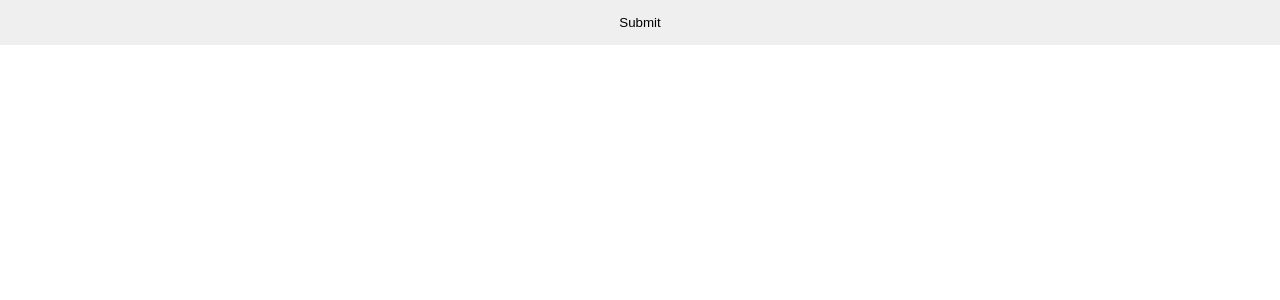
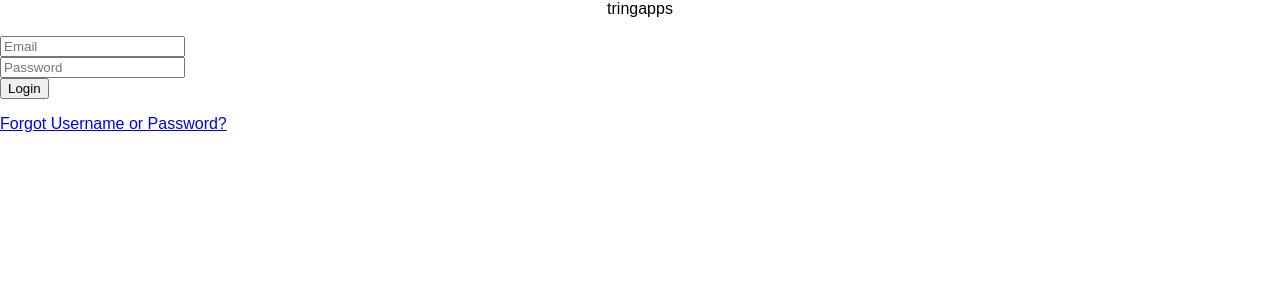
Before and after one commit to Mokesh-off/dummy_HRMS, a React (Create React App) app: page / in a window 1280 px wide. Shown: the top 300 px of the page. Built offline with nearby package versions, Linux system fonts and the light colour scheme.

Commit message:
login page navigation

```diff
--- a/src/App.js
+++ b/src/App.js
@@ -7,12 +7,13 @@ import Footer from './Components/Footer/Footer.jsx';
 
 import Content from './Components/Content/Content.jsx';
 import Routes from './Routes/Routes';
+import Login from './Login.jsx'
 
 class App extends Component {
   render() {
     return (
       <div id="outer">
-      <Routes />
+      <Login />
 
       </div>
     );
--- /dev/null
+++ b/src/Login.css
@@ -0,0 +1,144 @@
+@import url(https://fonts.googleapis.com/css?family=Exo:100,200,400);
+@import url(https://fonts.googleapis.com/css?family=Source+Sans+Pro:700,400,300);
+
+body{
+	margin: 0;
+	padding: 0;
+	background: #fff;
+
+	color: #fff;
+	font-family: Arial;
+	font-size: 12px;
+}
+
+a{
+        color: #fff;
+}
+
+.body{
+	position: absolute;
+	top: -20px;
+	left: -20px;
+	right: -40px;
+	bottom: -40px;
+	width: auto;
+	height: auto;
+	background-image: url(https://www.247hrm.com/wp-content/uploads/2016/07/tech-background-image-2.jpg);
+	background-size: cover;
+	-webkit-filter: blur(2px);
+	z-index: 0;
+}
+
+.grad{
+	position: absolute;
+	top: -20px;
+	left: -20px;
+	right: -40px;
+	bottom: -40px;
+	width: auto;
+	height: auto;
+	background: -webkit-gradient(linear, left top, left bottom, color-stop(0%,rgba(0,0,0,0)), color-stop(100%,rgba(0,0,0,0.65))); /* Chrome,Safari4+ */
+	z-index: 1;
+	opacity: 0.7;
+}
+
+.header{
+	position: absolute;
+	top: calc(50% - 35px);
+	left: calc(50% - 255px);
+	z-index: 2;
+}
+
+.header div{
+	float: left;
+	color:#fff;
+	font-family: 'Exo', sans-serif;
+	font-size: 35px;
+	font-weight: 200;
+}
+
+.header div span{
+	color: orange !important;
+}
+
+.login{
+	position: absolute;
+	top: calc(50% - 75px);
+	left: calc(50% - 50px);
+	height: 150px;
+	width: 350px;
+	padding: 10px;
+	z-index: 2;
+}
+
+.login input[type=email]{
+	width: 250px;
+	height: 30px;
+	background: transparent;
+	border: 1px solid rgba(255,255,255,0.6);
+	border-radius: 2px;
+	color: #fff;
+	font-family: 'Exo', sans-serif;
+	font-size: 16px;
+	font-weight: 400;
+	padding: 4px;
+}
+
+.login input[type=password]{
+	width: 250px;
+	height: 30px;
+	background: transparent;
+	border: 1px solid rgba(255,255,255,0.6);
+	border-radius: 2px;
+	color: #fff;
+	font-family: 'Exo', sans-serif;
+	font-size: 16px;
+	font-weight: 400;
+	padding: 4px;
+	margin-top: 10px;
+}
+
+.login input[type=submit]{
+	width: 260px;
+	height: 35px;
+	background: #fff;
+	border: 1px solid #fff;
+	cursor: pointer;
+	border-radius: 2px;
+	color: darkblue;
+	font-family: 'Exo', sans-serif;
+	font-size: 16px;
+	font-weight: 400;
+	padding: 6px;
+	margin-top: 10px;
+}
+
+.login input[type=submit]:hover{
+	opacity: 0.8;
+}
+
+.login input[type=submit]:active{
+	opacity: 0.6;
+}
+
+.login input[type=email]:focus{
+	outline: none;
+	border: 1px solid rgba(255,255,255,0.9);
+}
+
+.login input[type=password]:focus{
+	outline: none;
+	border: 1px solid rgba(255,255,255,0.9);
+}
+
+.login input[type=submit]:focus{
+	outline: none;
+}
+
+::-webkit-input-placeholder{
+   color: rgba(255,255,255,0.6);
+}
+
+::-moz-input-placeholder{
+   color: rgba(255,255,255,0.6);
+}
--- a/src/Login.jsx
+++ b/src/Login.jsx
@@ -1,21 +1,30 @@
-import React, { Component } from "react";
-//import { Button, FormGroup, FormControl, ControlLabel } from "react-bootstrap";
-import "./Login.css";
+import React, { Component } from 'react'
 
-export default class Login extends Component {
-    constructor() {
-        super();
+// import Login from '../Login.jsx'
+import MainContent from './Components/MainContent/MainContent.js'
+// import './Login.css'
+class Login extends Component {
+  constructor (props) {
+    super(props)
     this.state = {
+      Submit: false,
       email: '',
       password: '',
       error: '',
-        };
+    }
+    this.setNew = this.setNew.bind(this)
 
     this.handlePassChange = this.handlePassChange.bind(this);
     this.handleEmailChange = this.handleEmailChange.bind(this);
     this.handleSubmit = this.handleSubmit.bind(this);
     this.dismissError = this.dismissError.bind(this);
+  };
+
+  setNew () {
+    this.setState({ Submit: this.state.Submit = true })
   }
+
+
 
   dismissError() {
     this.setState({ error: '' });
@@ -34,7 +43,9 @@ export default class Login extends Component {
 
     //return this.setState({ error: '' });
     else if (this.state.email && this.state.password){
-            alert("Login Successfull");
+        //alert("Login Successfull");
+        this.setNew();
+        console.log(this.state.Submit);
     }
   }
 
@@ -50,24 +61,33 @@ export default class Login extends Component {
     });
   }
 
-      render() {
+
+
+
+
+  render () {
     return (
-            <div className="Login">
+      this.state.Submit ? <MainContent />:
 
+
+           <div>
+            <div class="body"></div>
+            <div class="header">
+              <div><span>tring</span>apps</div>
+            </div>
+            <br />
+            <div class="login">
               <form onSubmit={this.handleSubmit}>
-              <div className="Login">
-              <table><tr><td>
-              <label>Email</label></td><td>
-              <input type="email" data-test="email" value={this.state.email} onChange={this.handleEmailChange} />
+                <input type="email" placeholder="Email" data-test="email" value={this.state.email} onChange={this.handleEmailChange} /><br />
+                <input type="password" placeholder="Password" data-test="password" value={this.state.password} onChange={this.handlePassChange} /><br />
+                <input type="submit" value="Login" data-test="submit"/>
+               </form>
+               <p><a className="a" href="#">Forgot Username or Password?</a></p>
+            </div>
+          </div>
 
-              </td></tr><tr><td><label>Password</label></td>
-              <td><input type="password" data-test="password" value={this.state.password} onChange={this.handlePassChange} />
-
-              </td></tr></table>
-              <input className="btn" type="submit" value="Log In" data-test="submit" />
-              </div>
-            </form>
-          </div>
           );
           }
+
         }
+export default Login;
```
Lines whose indentation alone changed are shown as unchanged.
